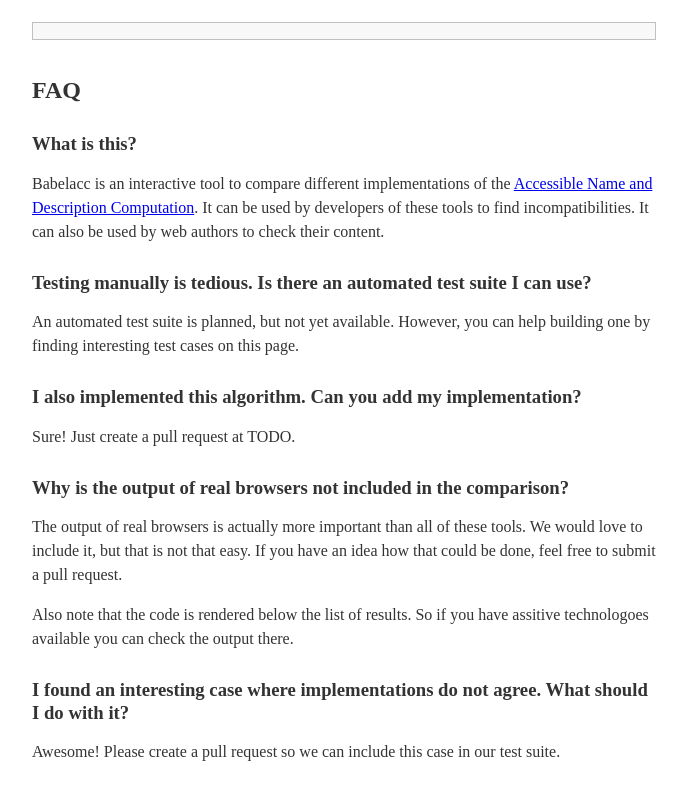
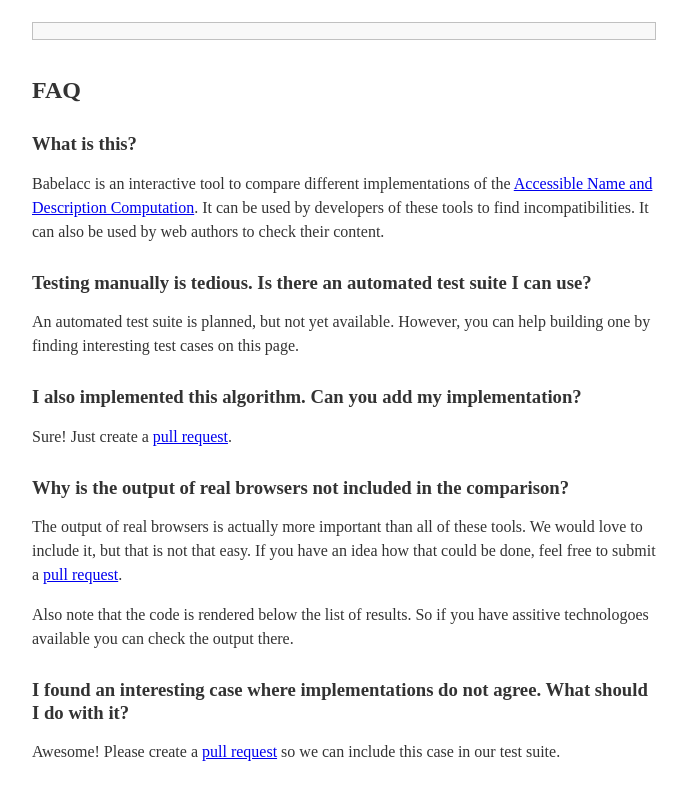
Before and after one commit to xi/babelacc, a plain HTML site: page index.html in a window 1280 px wide. Shown: the part 344-1144 px from the top of the page, without its empty margins (296-983 px from the left). Drawn offline with Linux system fonts and the light colour scheme.

Commit message:
link github page for pull-requests

```diff
--- a/index.html
+++ b/index.html
@@ -53,15 +53,15 @@
 	can help building one by finding interesting test cases on this page.</p>
 
 	<h3>I also implemented this algorithm. Can you add my implementation?</h3>
-	<p>Sure! Just create a pull request at TODO.</p>
+	<p>Sure! Just create a <a href="https://github.com/xi/babelacc/pulls">pull request</a>.</p>
 
 	<h3>Why is the output of real browsers not included in the comparison?</h3>
 	<p>The output of real browsers is actually more important than all of
 	these tools. We would love to include it, but that is not that easy. If you
-	have an idea how that could be done, feel free to submit a pull request.</p>
+	have an idea how that could be done, feel free to submit a <a href="https://github.com/xi/babelacc/pulls">pull request</a>.</p>
 	<p>Also note that the code is rendered below the list of results. So if you
 	have assitive technologoes available you can check the output there.</p>
 
 	<h3>I found an interesting case where implementations do not agree. What should I do with it?</h3>
-	<p>Awesome! Please create a pull request so we can include this case in our test suite.</p>
+	<p>Awesome! Please create a <a href="https://github.com/xi/babelacc/pulls">pull request</a> so we can include this case in our test suite.</p>
 </body>
```
